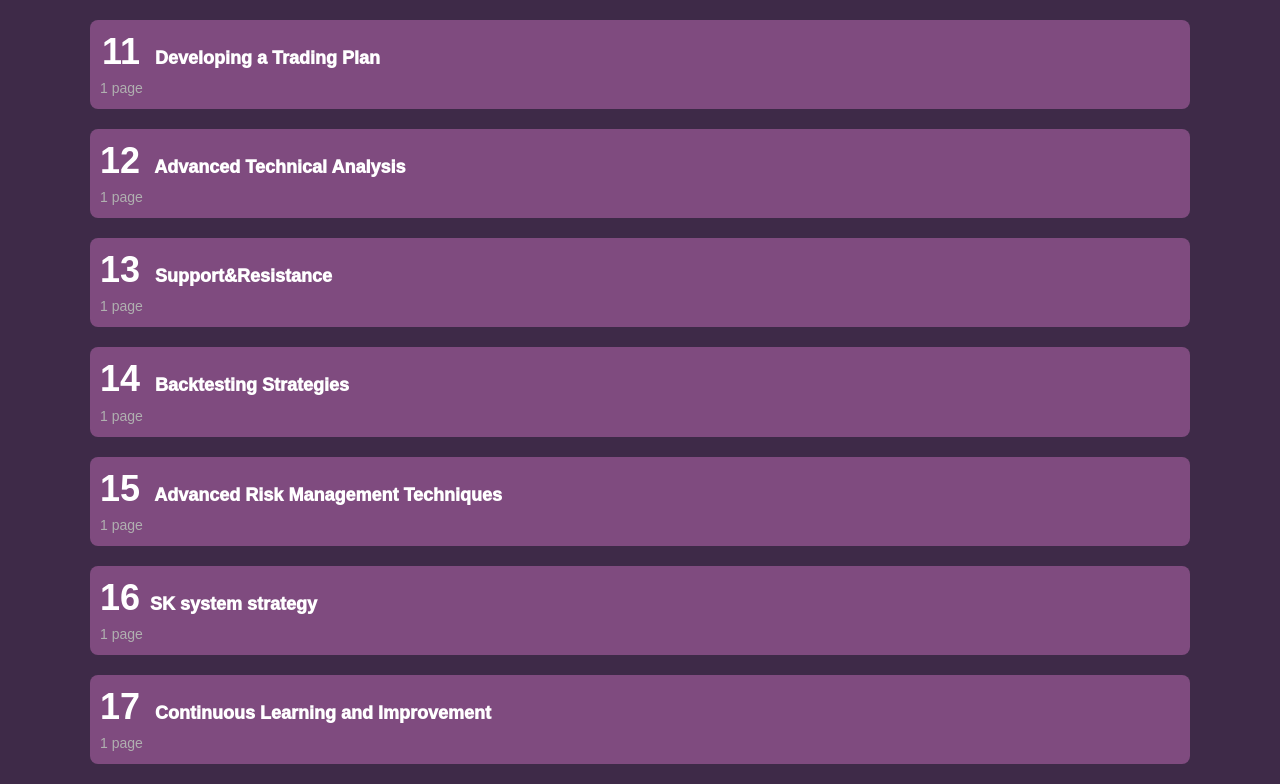
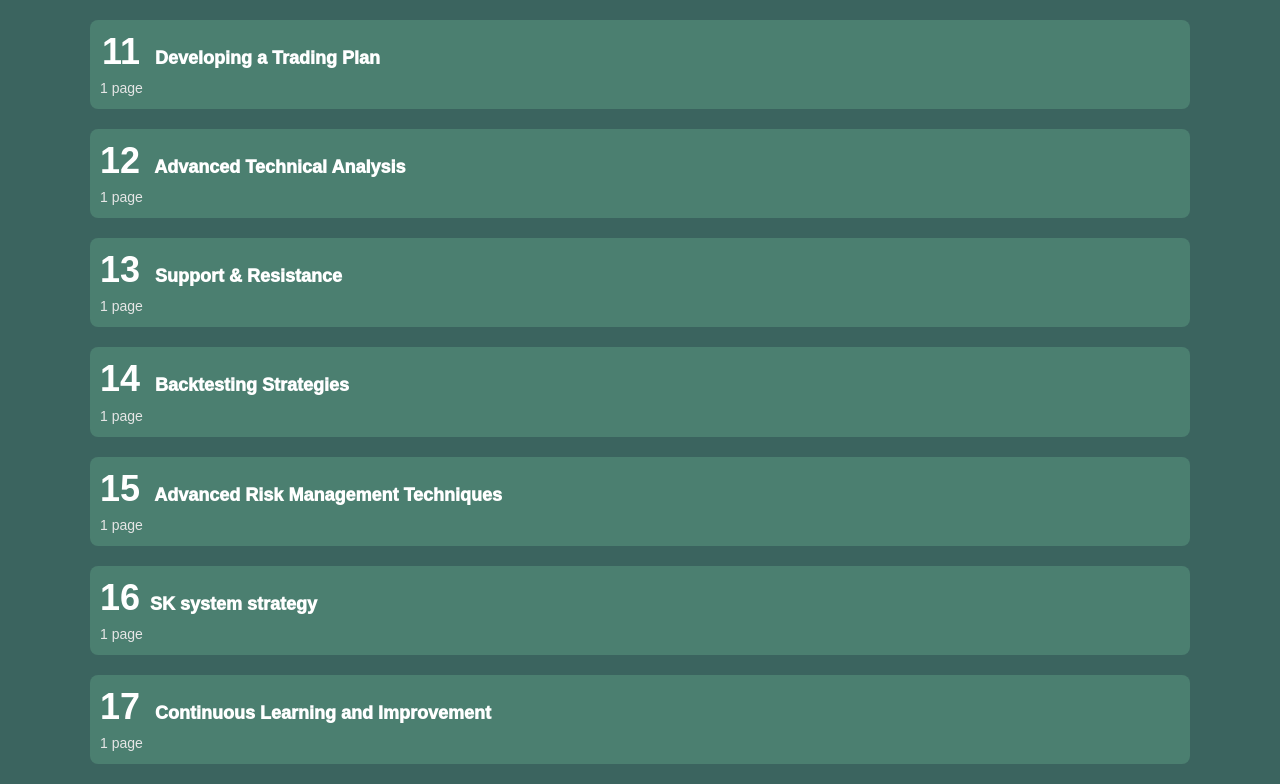
Before and after one commit to youneskouda/school, a plain HTML site: page index.html in a window 1280 px wide. Shown: the part 1160-1944 px from the top of the page. Drawn offline with nearby package versions, Linux system fonts and the light colour scheme.

Commit message:
Update index.html

```diff
--- a/index.html
+++ b/index.html
@@ -11,7 +11,7 @@
     body {
         margin: 0;
         font-family: Arial, sans-serif;
-        background-color: #3e2a48;
+        background-color: #3b645f;
         color: rgb(255, 255, 255);
     }
 
@@ -19,7 +19,7 @@
         display: flex;
         align-items: center;
         justify-content: space-between;
-        background-color: #ffffff79;
+        background-color: #41ac90;
         padding: 10px;
     }
 
@@ -48,7 +48,7 @@
     .button-item {
         display: flex;
         align-items: center;
-        background-color: #7f4b7f;
+        background-color: #4b7f70;
         padding: 10px;
         border-radius: 8px;
     }
@@ -67,13 +67,13 @@
     .button-text p {
         margin: 5px 0 0;
         font-size: 14px;
-        color: #b0b0b0;
+        color: #e6e6e6;
     }
 
     .footer {
         display: flex;
         justify-content: space-around;
-        background-color: #333;
+        background-color: #333333;
         padding: 10px;
         position: fixed;
         width: 100%;
@@ -189,7 +189,7 @@ h2{
                     </div>
                 </div></a>
 
-
+<!--seventh lesson-->
                 <a href="https://youneskouda.github.io/Technical-Analysis/" class="button-link">
                     <div class="button-item">
                         <div class="button-text">
@@ -198,6 +198,7 @@ h2{
                         </div>
                     </div></a>
 
+<!--eighth lesson-->
                     <a href="https://youneskouda.github.io/trad_strat/" class="button-link">
                         <div class="button-item">
                             <div class="button-text">
@@ -205,6 +206,7 @@ h2{
                                 <p>1 page</p>
                             </div>
                         </div></a>
+ <!--nineth lesson-->
 
                         <a href="https://youneskouda.github.io/risk1/" class="button-link">
                             <div class="button-item">
@@ -214,6 +216,8 @@ h2{
                                 </div>
                             </div></a>
 
+
+ <!--tenth lesson-->
                             <a href="https://youneskouda.github.io/tradepsycho/" class="button-link">
                                 <div class="button-item">
                                     <div class="button-text">
@@ -222,6 +226,8 @@ h2{
                                     </div>
                                 </div></a>
 
+
+ <!--eleventh lesson-->
                                 <a href="https://youneskouda.github.io/developtrade/" class="button-link">
                                     <div class="button-item">
                                         <div class="button-text">
@@ -230,6 +236,8 @@ h2{
                                         </div>
                                     </div></a>
 
+
+ <!--twelveth lesson-->
                                     <a href="https://youneskouda.github.io/advancedtech/" class="button-link">
                                         <div class="button-item">
                                             <div class="button-text">
@@ -238,13 +246,18 @@ h2{
                                             </div>
                                         </div></a>
 
+
+<!--thirteenth lesson-->
+
                                         <a href="https://youneskouda.github.io/supportresis/" class="button-link">
                                             <div class="button-item">
                                                 <div class="button-text">
-                                                    <h2><span class="number">13</span> Support&Resistance </h2>
+                                                    <h2><span class="number">13</span> Support & Resistance </h2>
                                                     <p>1 page</p>
                                                 </div>
                                             </div></a>
+
+ <!--fourteenth lesson-->
 
                                             <a href="https://youneskouda.github.io/BacktestingStrategies/" class="button-link">
                                                 <div class="button-item">
@@ -254,6 +267,9 @@ h2{
                                                     </div>
                                                 </div></a>
 
+
+
+  <!--fifteenth lesson-->
                                                 <a href="https://youneskouda.github.io/advancedrisk/" class="button-link">
                                                     <div class="button-item">
                                                         <div class="button-text">
@@ -262,6 +278,8 @@ h2{
                                                         </div>
                                                     </div></a>
 
+
+ <!--sixteenth lesson-->
                                                     <a href="https://youneskouda.github.io/skstrategy/" class="button-link">
                                                         <div class="button-item">
                                                             <div class="button-text">
@@ -270,7 +288,9 @@ h2{
                                                             </div>
                                                         </div></a>
 
-                                                        <a href="https://youneskouda.github.io/continuios/" class="button-link">
+
+<!--seventeenth lesson-->
+                                                        <a href="destination_page.html" class="button-link">
                                                             <div class="button-item">
                                                                 <div class="button-text">
                                                                     <h2><span class="number">17</span> Continuous Learning and Improvement </h2>
```
